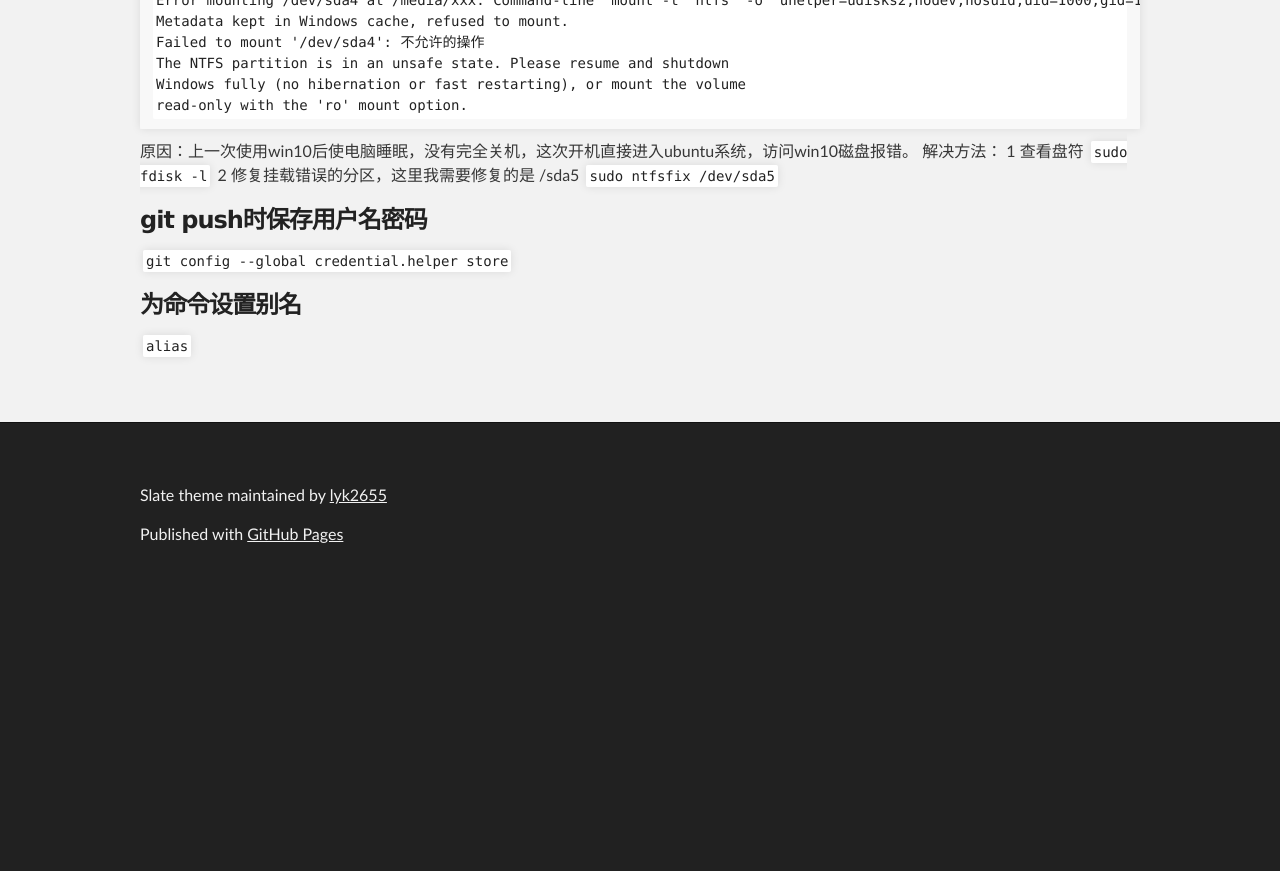
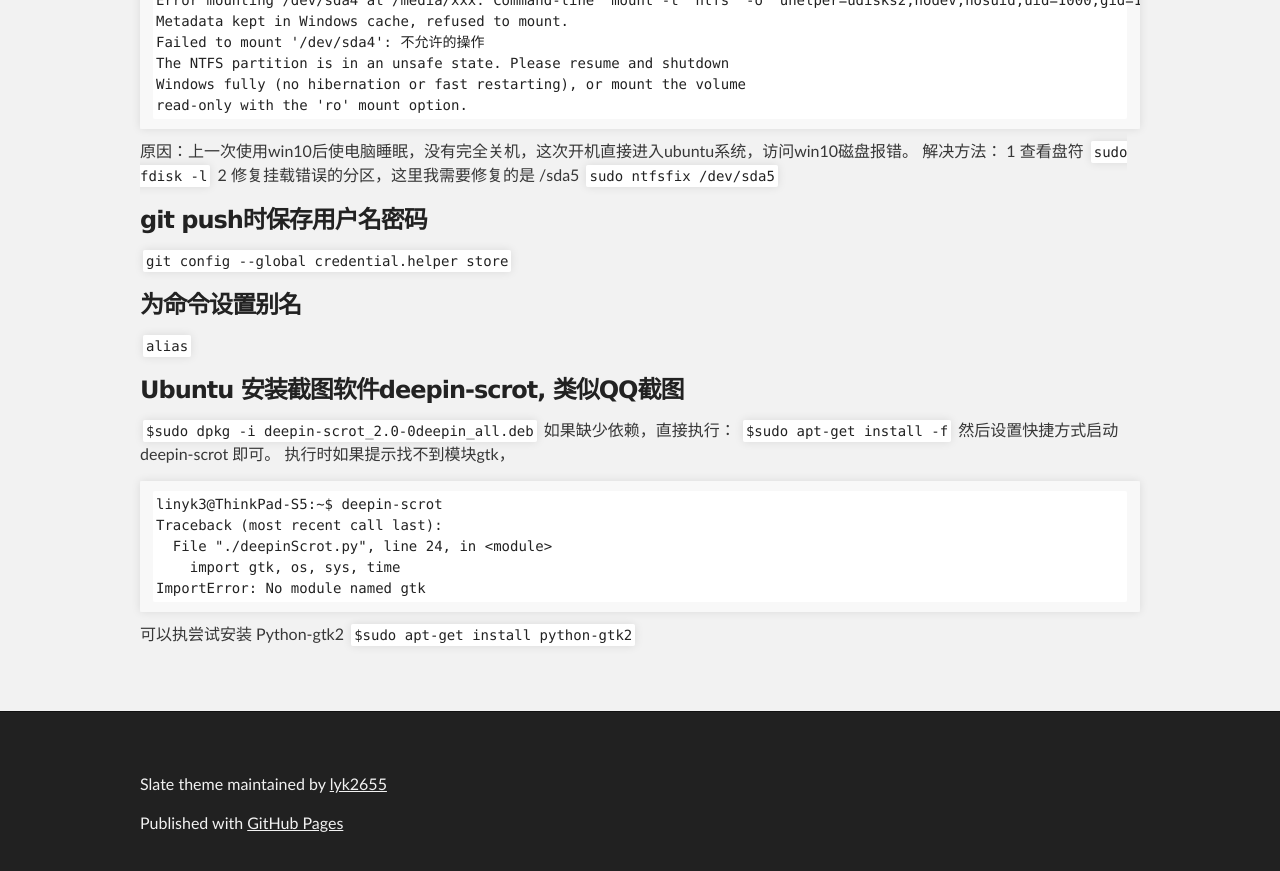
Before and after one commit to lyk2655/hello-world, a Jekyll site: the page built from index.md, in a window 1280 px wide and 900 px high, scrolled down 2021 px. Shown: the top 871 px of the window. Built offline with Jekyll 4.4.1, drawn with Linux system fonts in a browser that asks for light colours; our own code applies the rules of GitHub Pages for plain Markdown files; before the commit the page ends 2632 px from its top, so only the background shows below that.

Commit message:
Ubuntu 安装截图软件 deepin-scrot

````diff
--- a/index.md
+++ b/index.md
@@ -103,3 +103,19 @@ read-only with the 'ro' mount option.
 
 ### 为命令设置别名
 `alias`
+
+### Ubuntu 安装截图软件deepin-scrot, 类似QQ截图
+`$sudo dpkg -i deepin-scrot_2.0-0deepin_all.deb`
+如果缺少依赖，直接执行：
+`$sudo apt-get install -f`
+然后设置快捷方式启动 deepin-scrot 即可。
+执行时如果提示找不到模块gtk，
+```
+linyk3@ThinkPad-S5:~$ deepin-scrot
+Traceback (most recent call last):
+  File "./deepinScrot.py", line 24, in <module>
+    import gtk, os, sys, time
+ImportError: No module named gtk
+```
+可以执尝试安装 Python-gtk2
+`$sudo apt-get install  python-gtk2`
````
